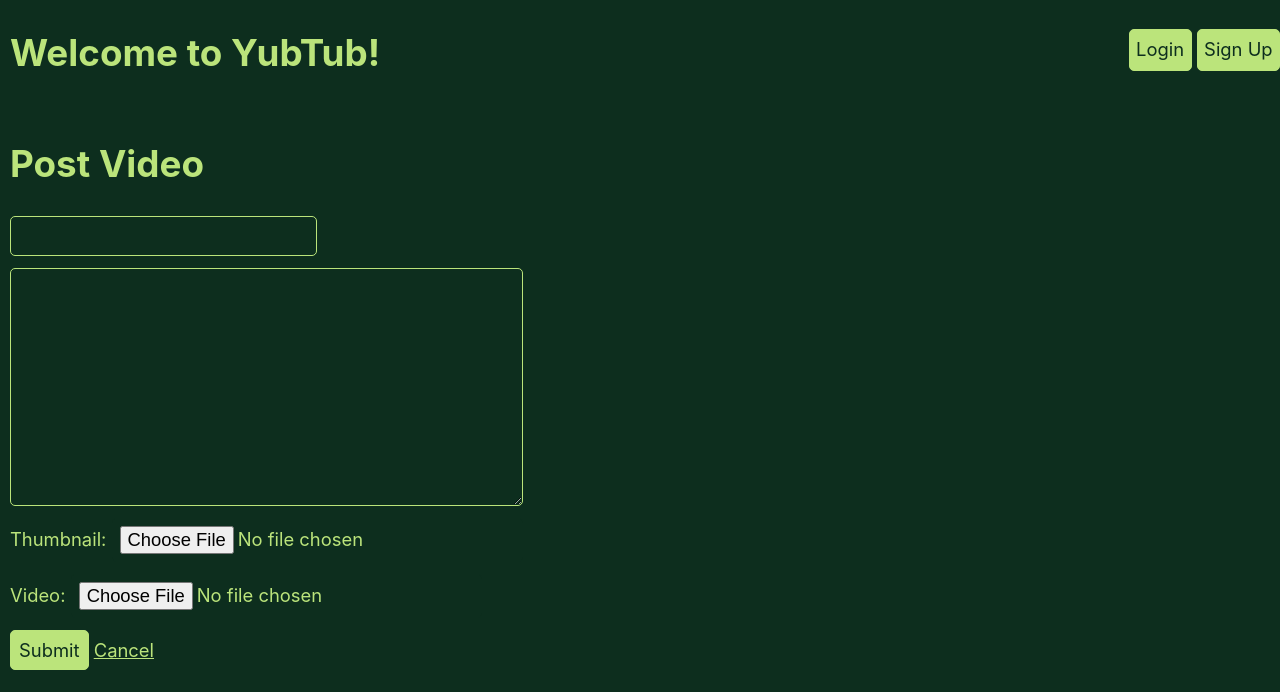
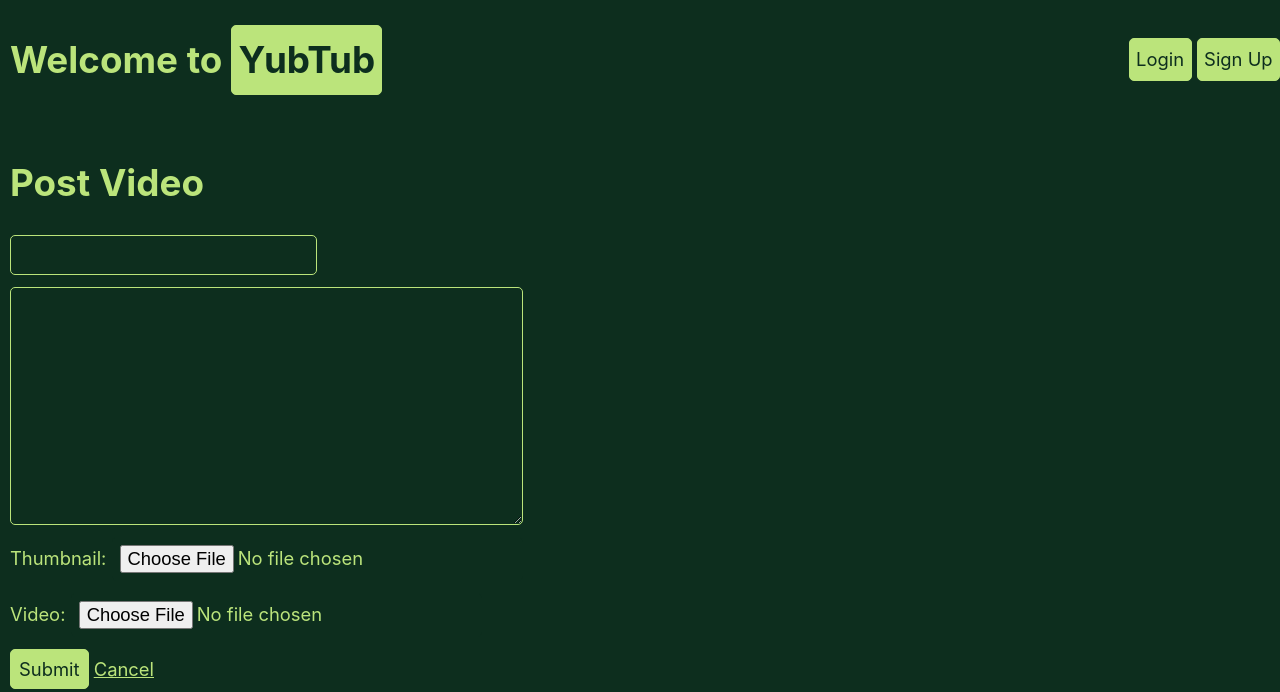
Before and after one commit to ExcessMarrow773/yubtub, a Django app: page /video/ in a window 1280 px wide. Shown: the top 692 px of the page. Run offline with Django 5.2, Linux system fonts and the light colour scheme.

Commit message:
adds a homepage button, and a check for the user

```diff
--- a/app/templates/app/base.html
+++ b/app/templates/app/base.html
@@ -15,10 +15,10 @@
 <body>
 
 <div class="navbar">
-    <h1>{% block heading %} Welcome to YubTub! {% endblock heading %}</h1>
+    <h1>{% block heading %} Welcome to <a class="button" href="{% url 'index' %}">YubTub</a> {% endblock heading %}</h1>
 
     {% if user.is_authenticated %}
-        {% if "/account/" in request.path  %}
+        {% if "/account/" in request.path and username == user.username %}
             <a href="{% url 'postVideo' %}" class="button">Make A Video</a>
         {% endif %}
         <navbar-buttons>
```
